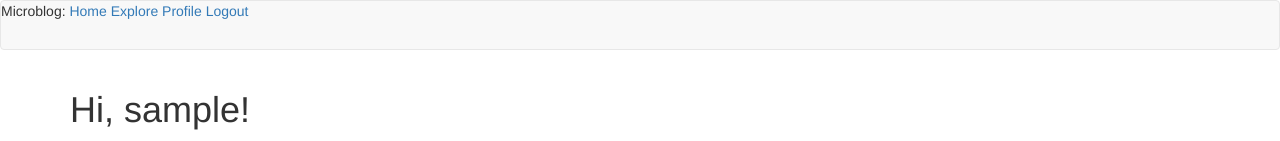
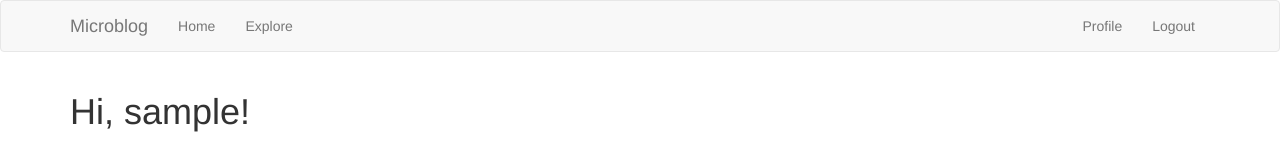
Before and after one commit to Melbourne97/microblog, a Flask app: page / in a window 1280 px wide. Shown: the top 141 px of the page. Run offline with Flask 2, Linux system fonts and the light colour scheme; a user stored in the database is signed in; tables that the repository leaves empty hold one stand-in row (values such as "Sample post"); some libraries are stand-ins or nearby versions.

```diff
--- a/app/models.py
+++ b/app/models.py
@@ -83,6 +83,7 @@ class Post(db.Model):
     body = db.Column(db.String(140))
     timestamp = db.Column(db.DateTime, index=True, default=datetime.utcnow)
     user_id = db.Column(db.Integer, db.ForeignKey('user.id'))
+    language = db.Column(db.String(5))
 
     def __repr__(self):
         return '<Post {}>'.format(self.body)
--- a/app/routes.py
+++ b/app/routes.py
@@ -3,12 +3,21 @@ from flask import render_template, flash, redirect, url_for, request, g
 from flask_login import login_user, logout_user, current_user, login_required
 from werkzeug.urls import url_parse
 from flask_babel import _, get_locale
+from guess_language import guess_language
 from app import app, db
 from app.forms import LoginForm, RegistrationForm, EditProfileForm, PostForm, \
     ResetPasswordRequestForm, ResetPasswordForm
 from app.models import User, Post
 from app.email import send_password_reset_email
+from flask import jsonify
+from app.translate import translate
 
+@app.route('/translate', methods=['POST'])
+@login_required
+def translate_text():
+    return jsonify({'text': translate(request.form['text'],
+                                      request.form['source_language'],
+                                      request.form['dest_language'])})
 
 @app.before_request
 def before_request():
@@ -24,7 +33,10 @@ def before_request():
 def index():
     form = PostForm()
     if form.validate_on_submit():
-        post = Post(body=form.post.data, author=current_user)
+        language = guess_language(form.post.data)
+        if language == 'UNKNOWN' or len(language) > 5:
+            language = ''
+        post = Post(body=form.post.data, author=current_user, language=language)
         db.session.add(post)
         db.session.commit()
         flash(_('Your post is now live!'))
--- a/app/templates/_post.html
+++ b/app/templates/_post.html
@@ -14,7 +14,17 @@
             {{ _('%(username)s said %(when)s',
                 username=user_link, when=moment(post.timestamp).fromNow()) }}
             <br>
-            {{ post.body }}
+            <span id="post{{ post.id }}">{{ post.body }}</span>
+            {% if post.language and post.language != g.locale %}
+            <br><br>
+            <span id="translation{{ post.id }}">
+                <a href="javascript:translate(
+                            '#post{{ post.id }}',
+                            '#translation{{ post.id }}',
+                            '{{ post.language }}',
+                            '{{ g.locale }}');">{{ _('Translate') }}</a>
+            </span>
+            {% endif %}
         </td>
     </tr>
 </table>
--- a/app/templates/base.html
+++ b/app/templates/base.html
@@ -1,20 +1,36 @@
 {% extends 'bootstrap/base.html' %}
 
 {% block title %}
-    {% if title %}{{ title }} - Microblog{% else %}Welcome to Microblog{% endif %}
+    {% if title %}{{ title }} - Microblog{% else %}{{ _('Welcome to Microblog') }}{% endif %}
 {% endblock %}
 
 {% block navbar %}
     <nav class="navbar navbar-default">
-            Microblog:
-            <a href="{{ url_for('index') }}">Home</a>
-            <a href="{{ url_for('explore') }}">Explore</a>
+        <div class="container">
+            <div class="navbar-header">
+                <button type="button" class="navbar-toggle collapsed" data-toggle="collapse" data-target="#bs-example-navbar-collapse-1" aria-expanded="false">
+                    <span class="sr-only">Toggle navigation</span>
+                    <span class="icon-bar"></span>
+                    <span class="icon-bar"></span>
+                    <span class="icon-bar"></span>
+                </button>
+                <a class="navbar-brand" href="{{ url_for('index') }}">Microblog</a>
+            </div>
+            <div class="collapse navbar-collapse" id="bs-example-navbar-collapse-1">
+                <ul class="nav navbar-nav">
+                    <li><a href="{{ url_for('index') }}">{{ _('Home') }}</a></li>
+                    <li><a href="{{ url_for('explore') }}">{{ _('Explore') }}</a></li>
+                </ul>
+                <ul class="nav navbar-nav navbar-right">
                     {% if current_user.is_anonymous %}
-            <a href="{{ url_for('login') }}">Login</a>
+                    <li><a href="{{ url_for('login') }}">{{ _('Login') }}</a></li>
                     {% else %}
-            <a href="{{ url_for('user', username=current_user.username) }}">Profile</a>
-            <a href="{{ url_for('logout') }}">Logout</a>
+                    <li><a href="{{ url_for('user', username=current_user.username) }}">{{ _('Profile') }}</a></li>
+                    <li><a href="{{ url_for('logout') }}">{{ _('Logout') }}</a></li>
                     {% endif %}
+                </ul>
+            </div>
+        </div>
     </nav>
 {% endblock %}
 
@@ -37,4 +53,17 @@
     {{ super() }}
     {{ moment.include_moment() }}
     {{ moment.lang(g.locale) }}
+    <script>
+        function translate(sourceElem, destElem, sourceLang, destLang) {
+            $.post('/translate', {
+                text: $(sourceElem).text(),
+                source_language: sourceLang,
+                dest_language: destLang
+            }).done(function(response) {
+                $(destElem).text(response['text'])
+            }).fail(function() {
+                $(destElem).text("{{ _('Error: Could not contact server.') }}");
+            });
+        }
+    </script>
 {% endblock %}
--- a/config.py
+++ b/config.py
@@ -14,3 +14,4 @@ class Config(object):
     ADMINS = ['your-email@example.com']
     POSTS_PER_PAGE = 25
     LANGUAGES = ['en', 'es']
+    MS_TRANSLATOR_KEY = os.environ.get('MS_TRANSLATOR_KEY')
```
Also changed, not shown: app/translate.py (added, +17 -0 lines), migrations/versions/e88c9285a713_add_language_to_posts.py (added, +28 -0 lines), app.db, app/translations/es/LC_MESSAGES/messages.po, 3 other files. Lines whose indentation alone changed are shown as unchanged.
